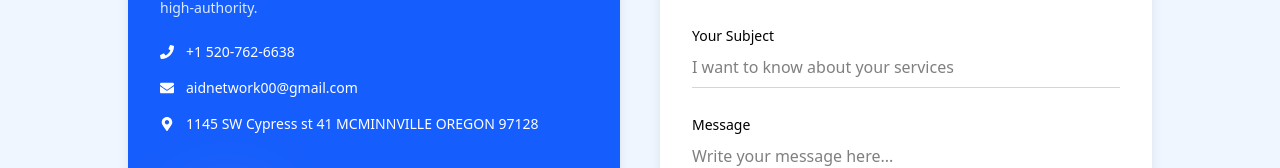
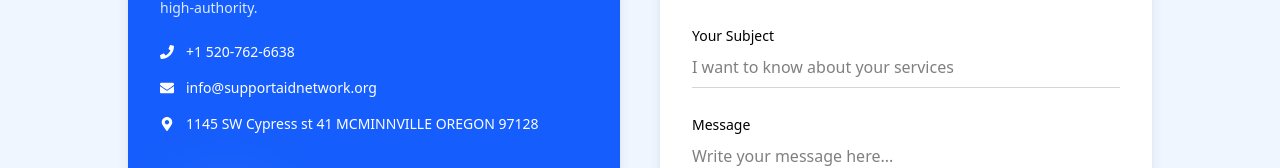
Before and after one commit to aidNetwork/SupportAidNetwork, a React (Vite) app: page /contact in a window 1280 px wide. Shown: the part 410-578 px from the top of the page. Built offline with nearby package versions, Linux system fonts and the light colour scheme.

Commit message:
Update ContactSection.jsx

```diff
--- a/src/Component/ContactSection.jsx
+++ b/src/Component/ContactSection.jsx
@@ -60,7 +60,7 @@ const ContactSection = () => {
             </li>
             <li className="flex items-center gap-3">
               <FaEnvelope className="text-white" />
-              aidnetwork00@gmail.com
+              info@supportaidnetwork.org
             </li>
             <li className="flex items-center gap-3">
               <FaMapMarkerAlt className="text-white" />
```
